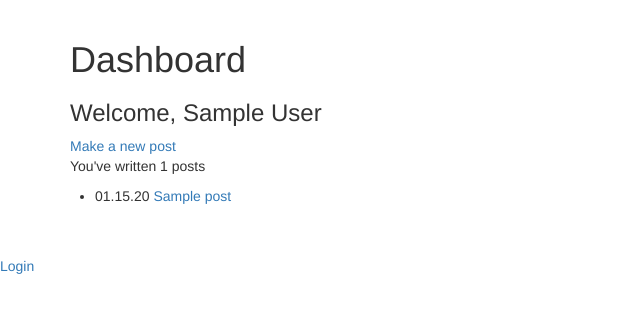
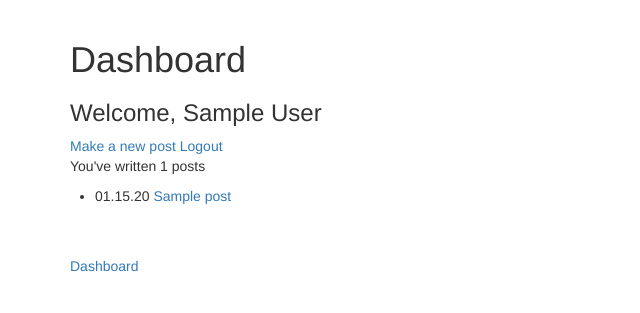
Before and after one commit to jamesedwarddillard-zz/blogful, a Flask app: page /dashboard in a window 1280 px wide. Shown: the part 51-364 px from the top of the page, without its empty margins (0-640 px from the left). Run offline with Flask 2, Linux system fonts and the light colour scheme; a user stored in the database is signed in; tables that the repository leaves empty hold one stand-in row (values such as "Sample post"); some libraries are stand-ins or nearby versions.

Commit message:
added a dashboard link the the bottom of each page which allows the user to log in or return home to log out

```diff
--- a/blog/templates/base.html
+++ b/blog/templates/base.html
@@ -52,9 +52,11 @@
 		<div class="container">
 			{% block content %}{% endblock %}
 		</div>
+		<div class = "container">
+			<p>
+				<a href="{{ url_for('dashboard') }}"> Dashboard </a>
+			</p>
+		</div>
 	</body>
-	<footer>
-		<a href-"{{url_for('login_get')}}"> Login </a>
-	</footer>
 
 </html>
--- a/blog/templates/dashboard.html
+++ b/blog/templates/dashboard.html
@@ -12,7 +12,7 @@ Welcome, {{ user.name }}
 
 <div class = "col-mid-10">
 	<a href="{{ url_for('add_post_get') }}"> Make a new post </a>
-
+	<a href="{{ url_for('logout') }}"> Logout </a>
 </div>
 <p>You've written {{ user_posts }} posts</p>
 
--- a/blog/templates/macros.html
+++ b/blog/templates/macros.html
@@ -12,7 +12,7 @@
 	</div>
 	<div class="col-md-10">
 		<h1>
-			<a/ href = "{{ url_for('view_post', post_id = post.id) }}" >{{ post.title }}</a>
+			<a href = "{{ url_for('view_post', post_id = post.id) }}" >{{ post.title }}</a>
 		</h1>
 		{{ post.content | safe }}
 	</div>
--- a/blog/views.py
+++ b/blog/views.py
@@ -1,6 +1,6 @@
 import mistune
 from flask import render_template, request, redirect, url_for, flash
-from flask.ext.login import login_user, login_required, current_user
+from flask.ext.login import login_user, login_required, current_user, logout_user
 from werkzeug.security import check_password_hash
 
 from blog import app
@@ -144,3 +144,9 @@ def dashboard(page = 1, paginate_by = 20):
 		has_prev=has_prev,
 		page=page,
 		total_pages=total_pages)
+
+@app.route("/logout")
+@login_required
+def logout():
+	logout_user()
+	return redirect(url_for('posts'))
```
